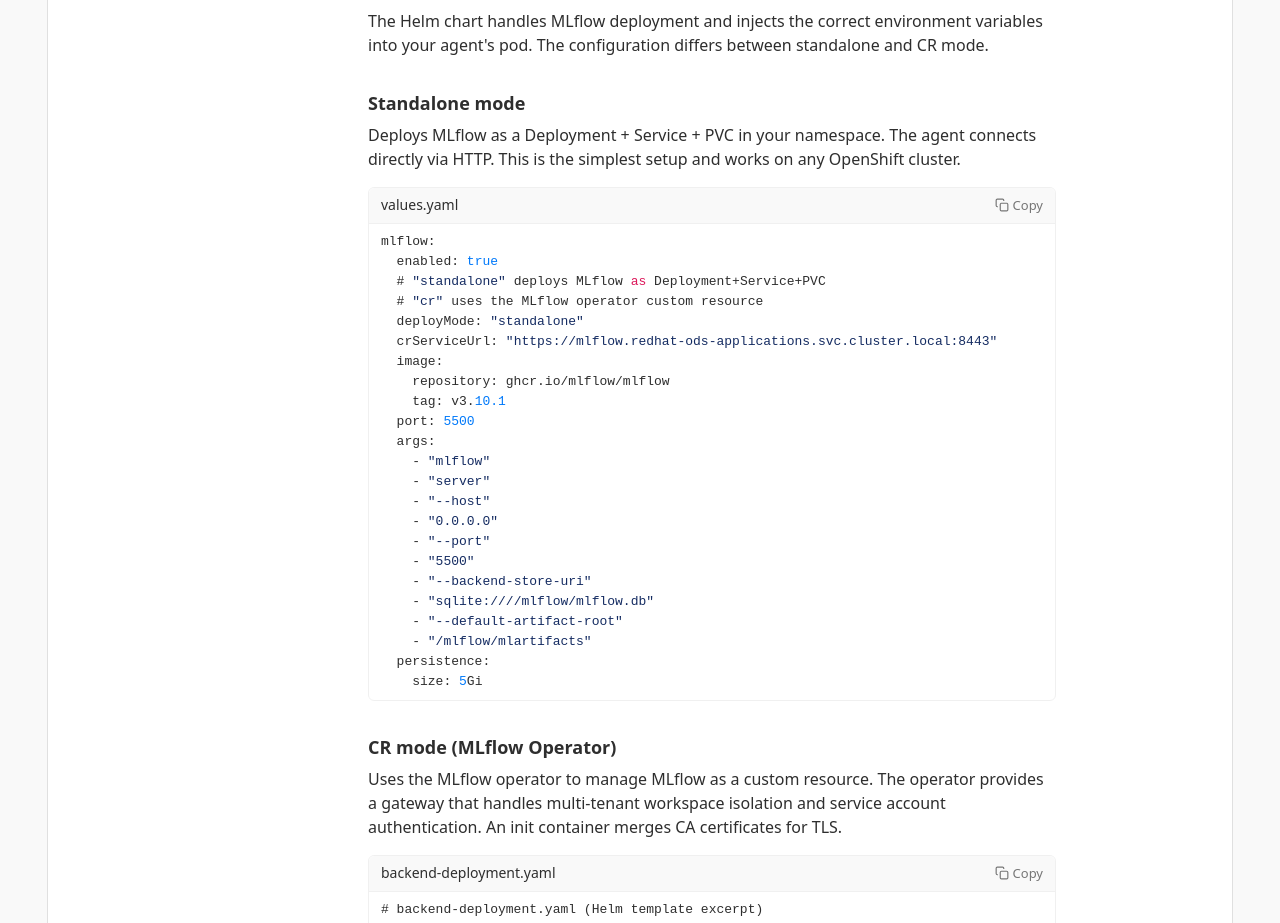
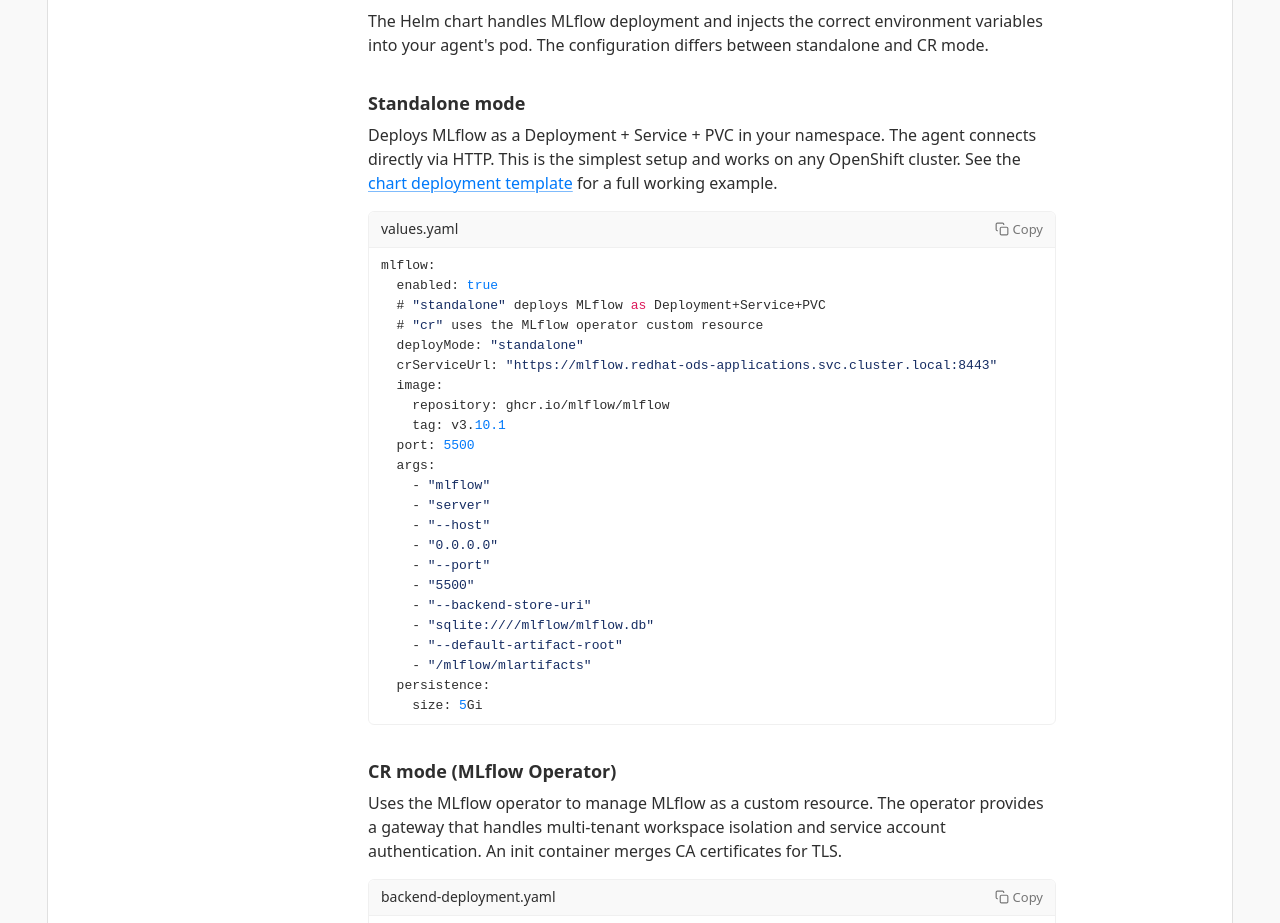
Before and after one commit to eformat/agentops-redhatskills-com, a Next.js app: page /tracing/connect-to-mlflow in a window 1280 px wide. Shown: the part 5180-6103 px from the top of the page. Built offline with nearby package versions, Linux system fonts and the light colour scheme.

Commit message:
🦩 initial commit 🦩

```diff
--- a/src/app/(docs)/tracing/connect-to-mlflow/page.mdx
+++ b/src/app/(docs)/tracing/connect-to-mlflow/page.mdx
@@ -181,6 +181,8 @@
 
 Deploys MLflow as a Deployment + Service + PVC in your namespace. The agent connects
 directly via HTTP. This is the simplest setup and works on any OpenShift cluster.
+See the [chart deployment template](https://github.com/eformat/voice-agents/blob/main/ai-voice-agent/deploy/chart/templates/mlflow-deployment.yaml)
+for a full working example.
 
 <CodeBlock title="values.yaml">{valuesYamlHighlighted}</CodeBlock>
 
```
